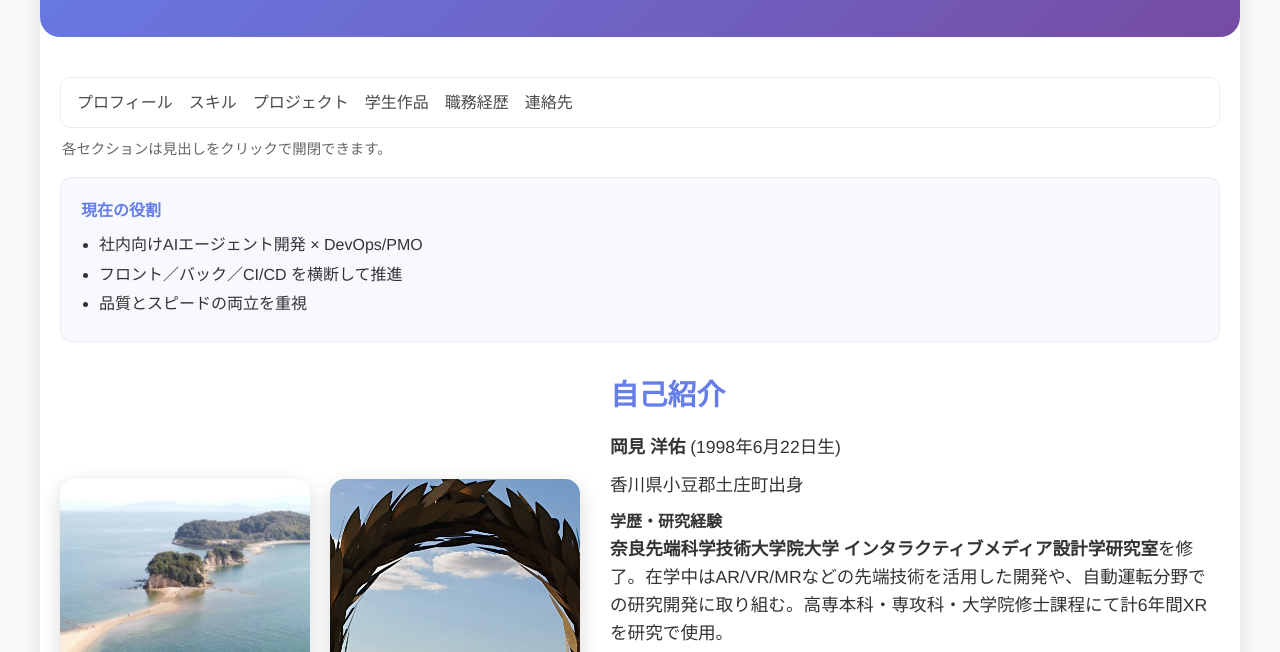
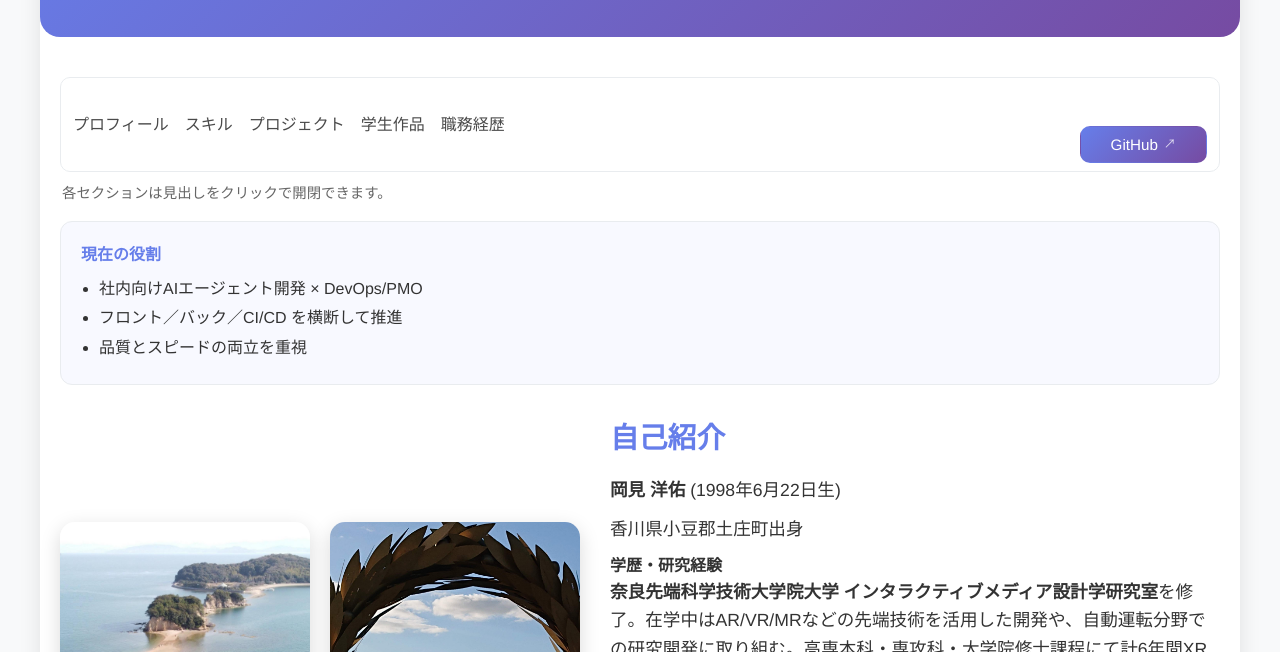
Before and after one commit to okami622/okami622.github.io, a plain HTML site: page index.html in a window 1280 px wide. Shown: the part 148-800 px from the top of the page. Drawn offline with Linux system fonts and the light colour scheme.

Commit message:
リンクの修正

```diff
--- a/index.html
+++ b/index.html
@@ -23,12 +23,23 @@
       <div class="subtitle">XR・Web開発エンジニア ポートフォリオ</div>
     </header>
     <nav class="top-nav" aria-label="主要ナビゲーション">
-      <a href="#profile">プロフィール</a>
-      <a href="#skills">スキル</a>
-      <a href="#projects">プロジェクト</a>
-      <a href="#student-works">学生作品</a>
-      <a href="#experience">職務経歴</a>
-      <a href="#contact">連絡先</a>
+      <div class="nav-links">
+        <a href="#profile">プロフィール</a>
+        <a href="#skills">スキル</a>
+        <a href="#projects">プロジェクト</a>
+        <a href="#student-works">学生作品</a>
+        <a href="#experience">職務経歴</a>
+      </div>
+      <a
+        class="github-link"
+        href="https://github.com/okami622"
+        target="_blank"
+        rel="noopener noreferrer"
+        aria-label="GitHub プロフィールへ"
+      >
+        <span class="label">GitHub</span>
+        <span class="external-icon" aria-hidden="true">↗</span>
+      </a>
     </nav>
     <p class="small-hint">各セクションは見出しをクリックで開閉できます。</p>
 
@@ -594,19 +605,6 @@
       </div>
     </section>
 
-    <section class="section" id="contact">
-      <h2>連絡先</h2>
-      <div class="section-content">
-        <div class="contact-card">
-          <p>ご覧いただきありがとうございます。ご相談・ご連絡はこちらから。</p>
-          <div class="contact-links">
-            <a class="contact-link" href="https://github.com/okami622" target="_blank" rel="noopener noreferrer">GitHub</a>
-            <a class="contact-link" href="https://zenn.dev/yokmok" target="_blank" rel="noopener noreferrer">Zenn</a>
-          </div>
-          <p class="last-updated">最終更新: 2025-09-04</p>
-        </div>
-      </div>
-    </section>
   </main>
   <button id="backToTop" class="back-to-top" aria-label="ページ上部へ戻る" title="ページ上部へ戻る">▲</button>
 
--- a/styles.css
+++ b/styles.css
@@ -68,12 +68,21 @@ body {
   z-index: 500;
   display: flex;
   gap: 16px;
-  padding: 12px 16px;
+  padding: 8px 12px;
   background: #ffffffee;
   backdrop-filter: blur(6px);
   border: 1px solid #e9ecef;
   border-radius: 10px;
   margin-bottom: 10px;
+  align-items: center;
+  justify-content: space-between;
+  flex-wrap: wrap;
+}
+.top-nav .nav-links {
+  display: flex;
+  gap: 16px;
+  align-items: center;
+  flex-wrap: wrap;
 }
 .top-nav a {
   color: #4a4a4a;
@@ -83,6 +92,27 @@ body {
 .top-nav a:hover {
   color: #667eea;
   text-decoration: underline;
+}
+
+/* GitHub link (right side, compact black) */
+.github-link {
+  display: inline-flex;
+  align-items: center;
+  gap: 6px;
+  padding: 3px 10px;        /* tighter vertical */
+  border-radius: 9999px;    /* pill, but compact */
+  background: #24292e;
+  color: #fff !important;
+  border: 1px solid #1f2328;
+  text-decoration: none !important;
+  font-weight: 600;
+  line-height: 1;           /* prevent extra height */
+  font-size: 0.95em;        /* slightly smaller text */
+}
+.github-link:hover { background: #1f2328; }
+.github-link .external-icon { font-size: 0.8em; opacity: 0.8; }
+@media (max-width: 480px) {
+  .github-link .label { display: none; }
 }
 
 .small-hint {
@@ -351,9 +381,10 @@ body {
 .github-link {
   text-align: center;
   margin-top: 40px;
-  padding: 30px;
+  padding: 10px 30px;
   background: linear-gradient(135deg, #667eea 0%, #764ba2 100%);
   border-radius: 10px;
+  border-color: transparent;
 }
 
 .github-link a {
```
